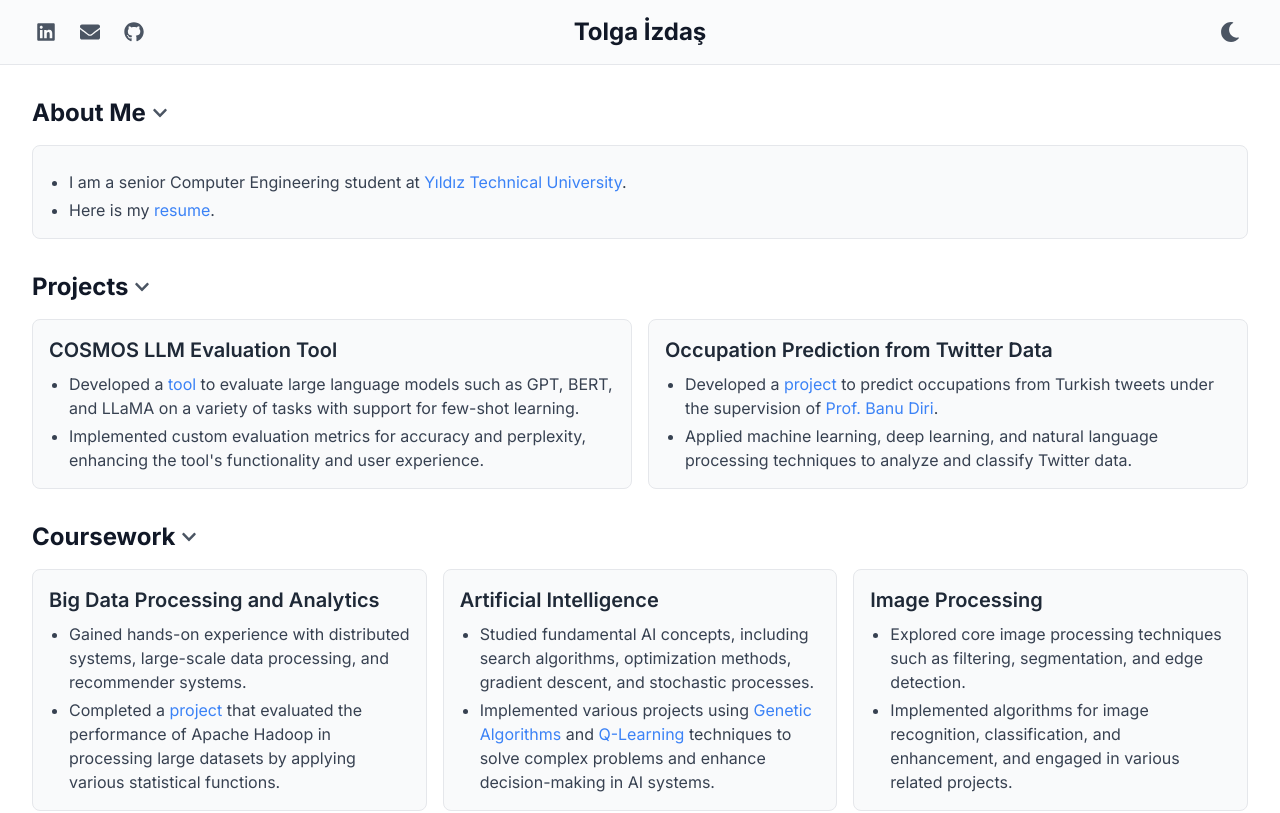
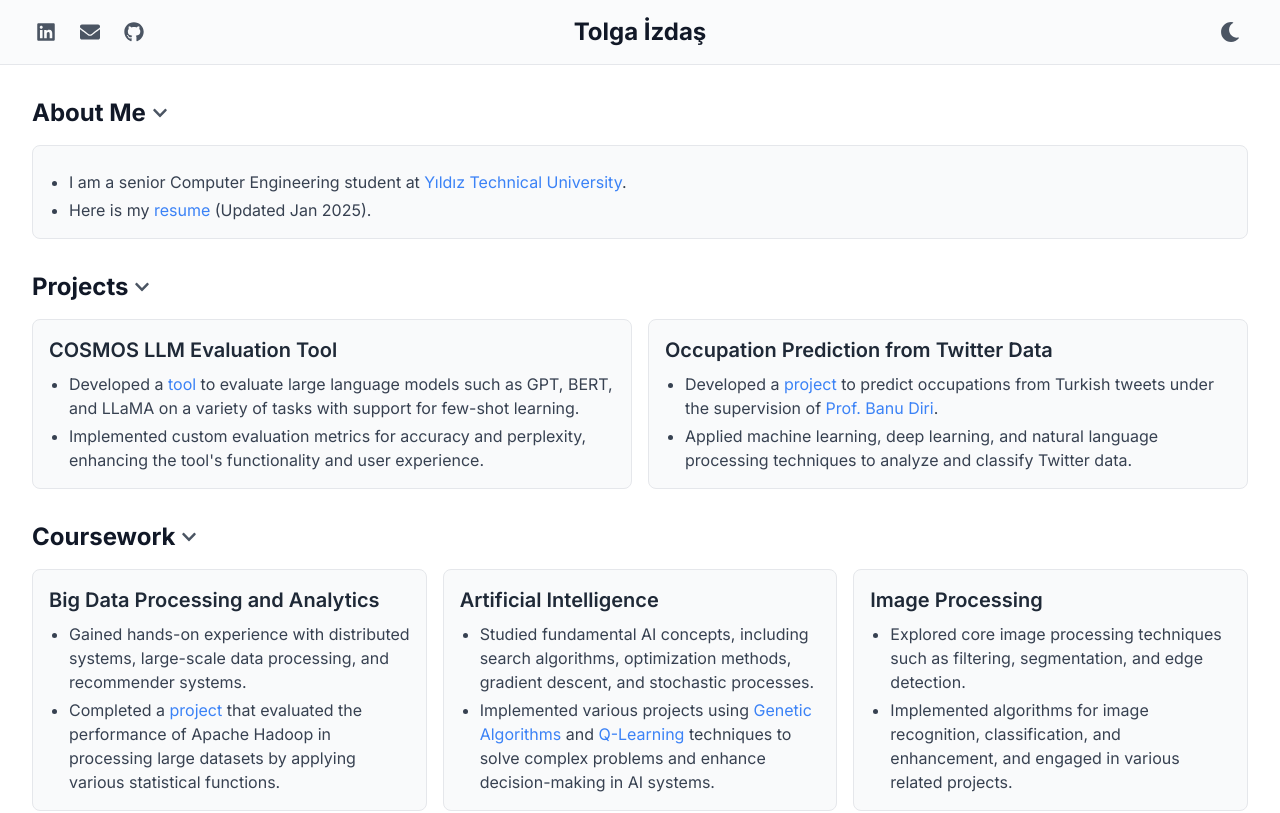
Before and after one commit to tolgaizdas/personal-website, a Next.js app: page / in a window 1280 px wide. Shown: the top 813 px of the page. Built offline with nearby package versions, Linux system fonts and the light colour scheme.

Commit message:
updated resume and added update date label

```diff
--- a/src/app/page.js
+++ b/src/app/page.js
@@ -28,7 +28,7 @@ export default function Home() {
             "https://www.yildiz.edu.tr/en",
             "Yıldız Technical University"
           )}.`,
-          `Here is my ${generate_a_tag("/tolgaizdas-resume.pdf", "resume")}.`,
+          `Here is my ${generate_a_tag("/tolgaizdas-resume.pdf", "resume")} (Updated Jan 2025).`,
         ],
       },
     ],
```
Also changed, not shown: 1 other file (tests, documents, lock files or other folders).
